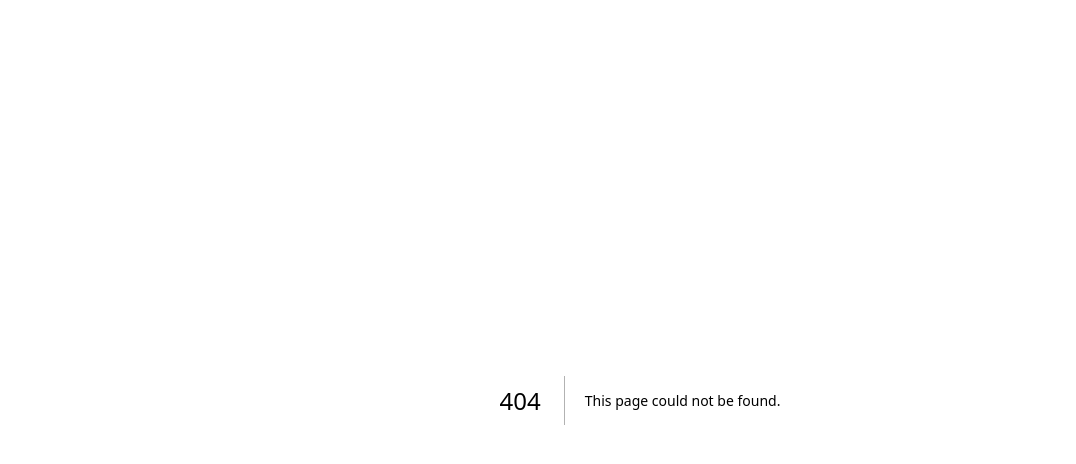
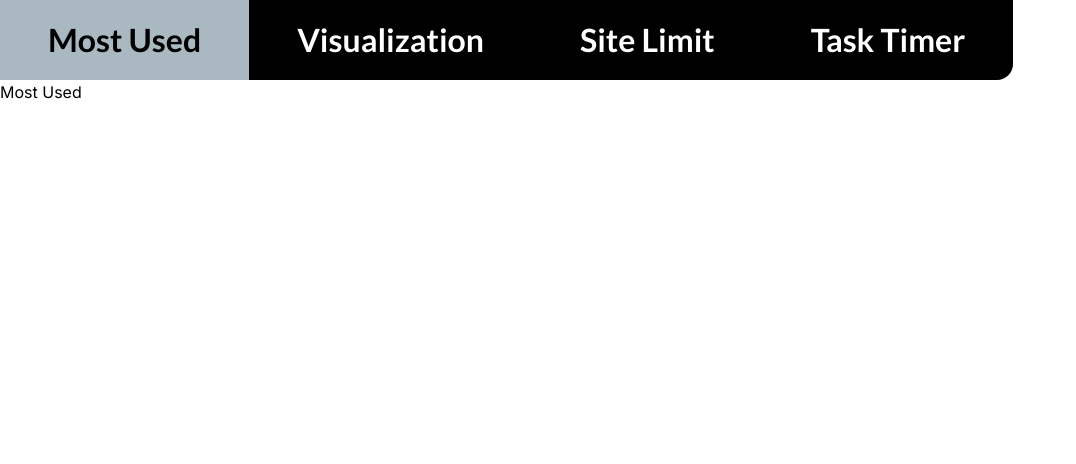
Before and after one commit to JHowellLB/ProTasker, a Next.js app in the folder frontend/: page /mostused in a window 1280 px wide. Before the commit this address had no page. Shown: the top 464 px of the page, without its empty margins (0-1076 px from the left). Built offline with nearby package versions, Linux system fonts and the light colour scheme.

Commit message:
active navbar added

```diff
--- /dev/null
+++ b/frontend/src/app/components/Navbar/Navbar.tsx
@@ -0,0 +1,38 @@
+"use client";
+import NavbarCSS from "./navbar.module.css";
+import Link from "next/link";
+import { usePathname } from "next/navigation";
+const Navbar = () => {
+  const links = [
+    { name: "Most Used", path: "/mostused" },
+    { name: "Visualization", path: "/visualization" },
+    { name: "Site Limit", path: "/sitelimit" },
+    { name: "Task Timer", path: "/tasktimer" },
+  ];
+
+  const pathname = usePathname();
+  return (
+    <nav className={NavbarCSS.navWrapper}>
+      <ul>
+        {links.map((link) => (
+          <button
+            type="button"
+            key={link.path}
+            className={
+              pathname === link.path ? NavbarCSS.linksActive : NavbarCSS.links
+            }
+          >
+            <Link
+              href={link.path}
+              // className={pathname === link.path ? NavbarCSS.linksActive : ""}
+            >
+              {link.name}
+            </Link>
+          </button>
+        ))}
+      </ul>
+    </nav>
+  );
+};
+
+export default Navbar;
--- /dev/null
+++ b/frontend/src/app/components/Navbar/navbar.module.css
@@ -0,0 +1,26 @@
+@font-face {
+  font-family: "Lato-Bold";
+  src: url(../../assets/fonts/Lato-Bold.ttf);
+}
+.navWrapper {
+  display: flex;
+  background: black;
+  width: max-content;
+  border-radius: 0 0 1rem 0;
+  overflow: hidden;
+}
+.links,
+.linksActive {
+  padding: 1rem 3rem 1rem 3rem;
+  font-size: 2rem;
+  font-family: "Lato-Bold";
+}
+
+.links {
+  color: white;
+}
+
+.linksActive {
+  color: black;
+  background: #aab8c2;
+}
--- /dev/null
+++ b/frontend/src/app/mostused/page.tsx
@@ -0,0 +1,10 @@
+import Navbar from "../components/Navbar/Navbar";
+const MostUsed = () => {
+  return (
+    <section>
+      <Navbar />
+      <div>Most Used</div>
+    </section>
+  );
+};
+export default MostUsed;
--- a/frontend/src/app/page.tsx
+++ b/frontend/src/app/page.tsx
@@ -1,8 +1,17 @@
-import Image from "next/image";
+"use client";
+import Navbar from "./components/Navbar/Navbar";
+import { auth } from "./services/firebase";
+import { useRouter } from "next/navigation";
 export default function Home() {
-  return (
-    <section id="home">
-      <div>Home Page</div>
-    </section>
-  );
+  const router = useRouter();
+  const googleLogin = () => {
+    auth.onAuthStateChanged(function (user) {
+      if (user) {
+        router.push("/mostused");
+      } else {
+        router.push("/signup");
+      }
+    });
+  };
+  return <section id="home">{googleLogin}</section>;
 }
--- a/frontend/src/app/signup/page.tsx
+++ b/frontend/src/app/signup/page.tsx
@@ -12,7 +12,7 @@ const Signup = () => {
     signInWithPopup(auth, provider).then((data) => {
       console.log(data.user.emailVerified);
       if (data.user.emailVerified) {
-        router.push("/");
+        router.push("/mostused");
       }
     });
   };
--- /dev/null
+++ b/frontend/src/app/sitelimit/page.tsx
@@ -0,0 +1,10 @@
+import Navbar from "../components/Navbar/Navbar";
+const SiteLimit = () => {
+  return (
+    <section>
+      <Navbar />
+      <div>Site Limit</div>
+    </section>
+  );
+};
+export default SiteLimit;
--- /dev/null
+++ b/frontend/src/app/tasktimer/page.tsx
@@ -0,0 +1,12 @@
+import Navbar from "../components/Navbar/Navbar";
+import { auth, provider } from "../services/firebase";
+
+const TaskTimer = () => {
+  return (
+    <section>
+      <Navbar />
+      <div>Task Timer</div>
+    </section>
+  );
+};
+export default TaskTimer;
--- /dev/null
+++ b/frontend/src/app/visualization/page.tsx
@@ -0,0 +1,10 @@
+import Navbar from "../components/Navbar/Navbar";
+const Visualization = () => {
+  return (
+    <section>
+      <Navbar />
+      <div>Visualization</div>
+    </section>
+  );
+};
+export default Visualization;
```
